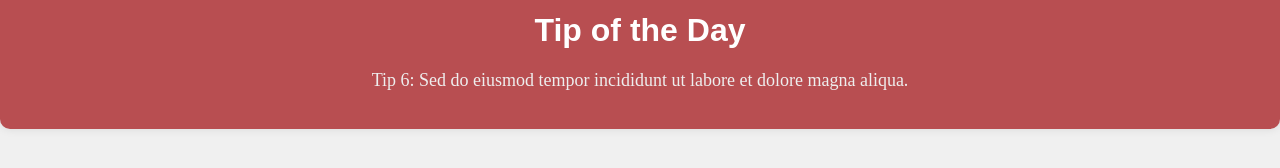
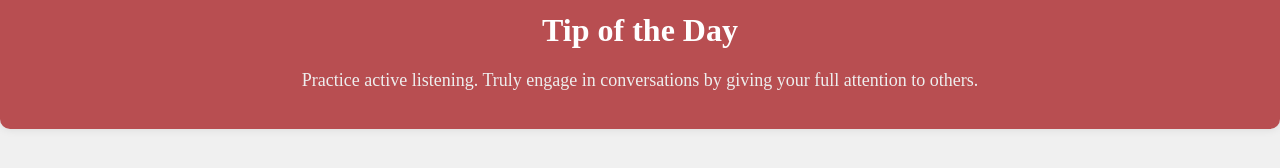
Before and after one commit to abdelrahmanbonna/MullyTipOfTheDay, a plain HTML site: page index.html in a window 1280 px wide. Shown: the part 476-644 px from the top of the page. Drawn offline with Linux system fonts and the light colour scheme.

Commit message:
editing tips

```diff
--- a/script.js
+++ b/script.js
@@ -1,27 +1,46 @@
 document.addEventListener("DOMContentLoaded", function () {
     // Array of tips
-    const tips = [
-        "Tip 1: Lorem ipsum dolor sit amet.",
-        "Tip 2: Consectetur adipiscing elit.",
-        "Tip 3: Sed do eiusmod tempor incididunt ut labore et dolore magna aliqua.",
-        "Tip 4: Sed do eiusmod tempor incididunt ut labore et dolore magna aliqua.",
-        "Tip 5: Sed do eiusmod tempor incididunt ut labore et dolore magna aliqua.",
-        "Tip 6: Sed do eiusmod tempor incididunt ut labore et dolore magna aliqua.",
-        "Tip 7: Sed do eiusmod tempor incididunt ut labore et dolore magna aliqua.",
-        "Tip 8: Sed do eiusmod tempor incididunt ut labore et dolore magna aliqua.",
-        "Tip 9: Sed do eiusmod tempor incididunt ut labore et dolore magna aliqua.",
-        "Tip 10: Sed do eiusmod tempor incididunt ut labore et dolore magna aliqua.",
-        "Tip 11: Sed do eiusmod tempor incididunt ut labore et dolore magna aliqua.",
-        "Tip 12: Sed do eiusmod tempor incididunt ut labore et dolore magna aliqua.",
-        // Add more tips as needed
-    ];
+    const tipsForTheYear = [
+        "Start your year with a positive mindset. Set realistic goals and take small steps each day to achieve them.",
+        "Stay hydrated! Drink enough water to keep your body and mind functioning at their best.",
+        "Practice gratitude. Take a moment each day to appreciate the positive aspects of your life.",
+        "Prioritize self-care. Take time for activities that bring you joy and relaxation.",
+        "Learn something new. Expand your knowledge and skills in areas that interest you.",
+        "Practice active listening. Truly engage in conversations by giving your full attention to others.",
+        "Get moving! Incorporate physical activity into your day for improved health and well-being.",
+        "Connect with loved ones. Nurture relationships that bring joy and support into your life.",
+        "Set boundaries. Know when to say no and prioritize your well-being.",
+        "Embrace change. Life is full of transitions, and adapting can lead to personal growth.",
+        "Take breaks. Allow yourself moments of rest to recharge and maintain productivity.",
+        "Practice mindfulness. Be present in the moment and appreciate the now.",
+        "Express gratitude. Let the people around you know that you appreciate them.",
+        "Read a book. Engage your mind with literature that inspires, educates, or entertains.",
+        "Declutter your space. A tidy environment can contribute to a clearer mind.",
+        "Practice deep breathing. Incorporate moments of calm and relaxation into your day.",
+        "Set achievable goals. Break larger tasks into smaller, manageable steps.",
+        "Stay positive. Focus on solutions rather than dwelling on problems.",
+        "Try a new hobby. Discover activities that bring you joy and fulfillment.",
+        "Connect with nature. Spend time outdoors for a refreshing perspective.",
+        "Express kindness. Small acts of kindness can have a big impact on others.",
+        "Reflect on your achievements. Acknowledge and celebrate your progress.",
+        "Practice patience. Understand that progress takes time, and be patient with yourself and others.",
+        "Get enough sleep. Quality sleep is essential for overall well-being.",
+        "Learn from mistakes. View challenges as opportunities for growth.",
+        "Practice gratitude. Reflect on the positive aspects of your day.",
+        "Connect with others. Foster meaningful relationships in both personal and professional spheres.",
+        "Embrace creativity. Allow yourself to explore and express your creative side.",
+        "Set boundaries. Establish limits to protect your time and energy.",
+        "Focus on the present. Don't let worries about the future overshadow your current moments.",
+        "Celebrate achievements. Recognize and appreciate your accomplishments, big and small."
+        // Continue with tips for the remaining days of the year
+      ];
 
     // Get the current day of the year
     const dayOfYear = new Date().getDay();
 
     // Use the day of the year to select a tip
-    const randomTipIndex = dayOfYear % tips.length;
-    const randomTip = tips[randomTipIndex];
+    const randomTipIndex = dayOfYear % tipsForTheYear.length;
+    const randomTip = tipsForTheYear[randomTipIndex];
 
     // Display the random tip on the webpage
     const tipTextElement = document.getElementById("tip-text");
--- a/styles.css
+++ b/styles.css
@@ -1,5 +1,5 @@
 @font-face {
-    font-family: 'ShinyBalloon';
+    font-family: 'Shiny Balloon';
     src: url('assets/fonts/ShinyBalloonDemoRegular.ttf') format('ttf');
     font-display: swap; /* or optional, block, fallback, etc. */
 }
@@ -7,7 +7,7 @@
 
 
 body {
-    font-family: 'ShinyBalloon', sans-serif;
+    font-family: 'Shiny Balloon';
     margin: 0;
     padding: 0;
     display: flex;
@@ -36,5 +36,5 @@ h1 {
 #tip-text {
     font-size: 18px;
     color: #eee;
-    font-family: 'ShinyBalloon';
+    font-family: 'Shiny Balloon';
 }
```
